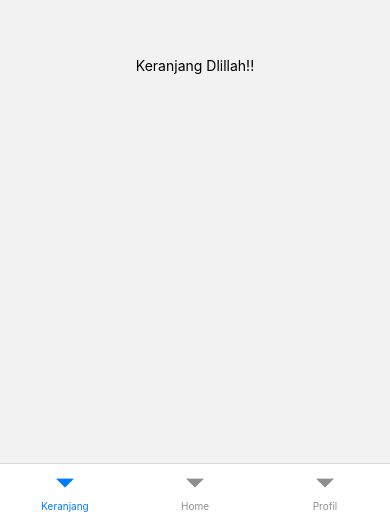
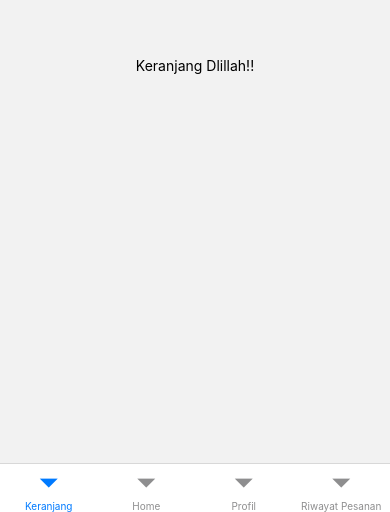
Before and after one commit to Mobile-Programming-Kelompok-3/uas-moprofronend-kelompok3, a React Native app: screen /Keranjang in a window 390 px wide. Shown: the part 332-844 px from the top of the page. Built offline with nearby package versions, Linux system fonts and the light colour scheme.

Commit message:
update app

```diff
--- a/App.js
+++ b/App.js
@@ -5,6 +5,7 @@ import { createNativeStackNavigator } from "@react-navigation/native-stack";
 import ProfilScreen from "./screens/ProfilScreen";
 import { createBottomTabNavigator } from "@react-navigation/bottom-tabs";
 import KeranjangScreen from "./screens/KeranjangScreen";
+import RiwayatPesan from "./screens/RiwayatPesan";
 
 const Tab = createBottomTabNavigator();
 
@@ -15,6 +16,7 @@ function App() {
         <Tab.Screen name="Keranjang" component={KeranjangScreen} />
         <Tab.Screen name="Home" component={Homescreen} />
         <Tab.Screen name="Profil" component={ProfilScreen} />
+        <Tab.Screen name="Riwayat Pesanan" component={RiwayatPesan} />
       </Tab.Navigator>
     </NavigationContainer>
   );
```
